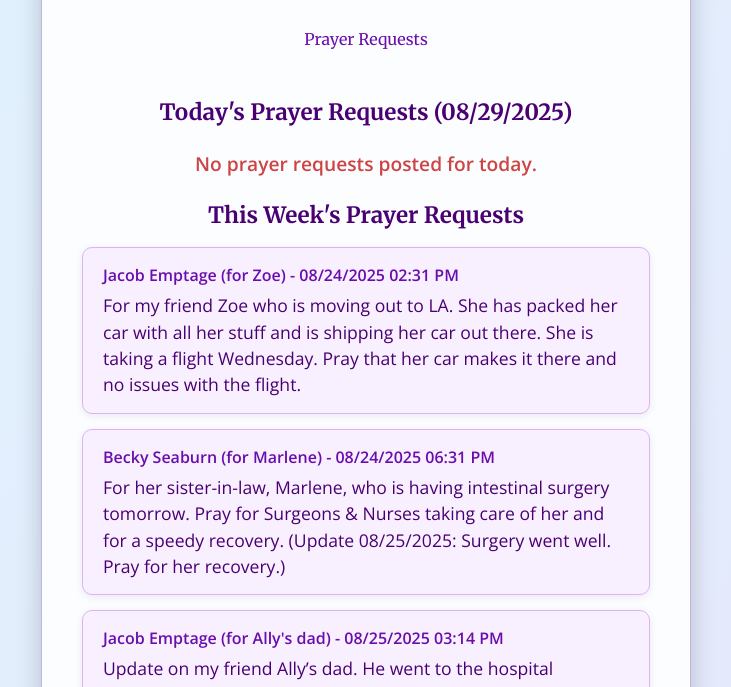
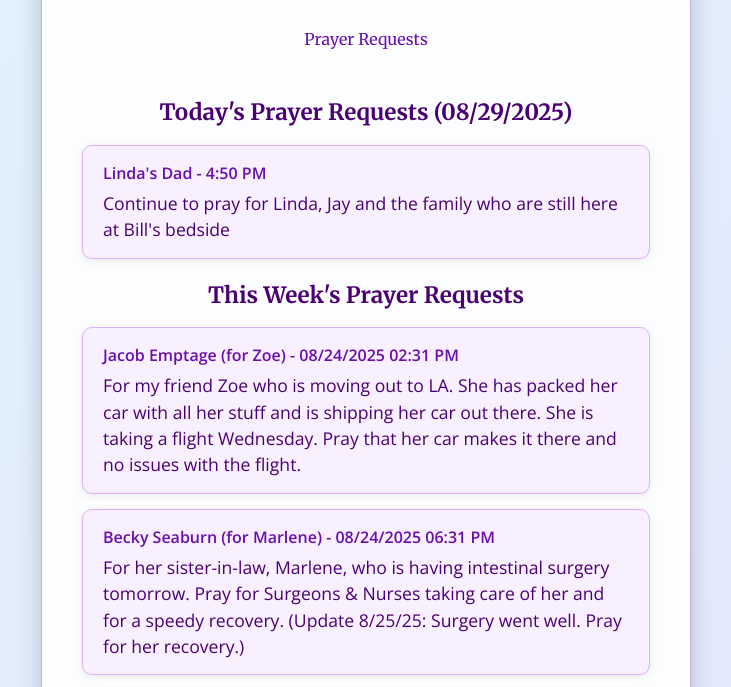
Before and after one commit to JacobEmptage/Faithfulmovement, a plain HTML site: page index.html in a window 1280 px wide. Shown: the part 107-794 px from the top of the page, without its empty margins (274-1005 px from the left). Drawn offline with nearby package versions, Linux system fonts and the light colour scheme.

Commit message:
Update index.html

```diff
--- a/index.html
+++ b/index.html
@@ -141,20 +141,23 @@
         // Date format: 'MM/DD/YYYY' (e.g., '08/28/2025')
         // Time format: 'HH:MM AM/PM' (e.g., '09:00 AM')
         const allPrayerRequestsData = [
-            // Prayer Request from Jacob Emptage (Update on Zoe) - 08/24/2025
+            // Prayer Request from Jacob Emptage (Update on Zoe) - 8/24/2025
             { Date: '08/24/2025', Time: '02:31 PM', Name: 'Jacob Emptage (for Zoe)', Request: 'For my friend Zoe who is moving out to LA. She has packed her car with all her stuff and is shipping her car out there. She is taking a flight Wednesday. Pray that her car makes it there and no issues with the flight.' },
 
-            // Prayer Request from Becky Seaburn (Marlene's Surgery) - 08/24/2025 with Update for 08/25/2025
-            { Date: '08/24/2025', Time: '06:31 PM', Name: 'Becky Seaburn (for Marlene)', Request: 'For her sister-in-law, Marlene, who is having intestinal surgery tomorrow. Pray for Surgeons & Nurses taking care of her and for a speedy recovery. (Update 08/25/2025: Surgery went well. Pray for her recovery.)' },
+            // Prayer Request from Becky Seaburn (Marlene's Surgery) - 8/24/2025 with Update for 8/25/2025
+            { Date: '08/24/2025', Time: '06:31 PM', Name: 'Becky Seaburn (for Marlene)', Request: 'For her sister-in-law, Marlene, who is having intestinal surgery tomorrow. Pray for Surgeons & Nurses taking care of her and for a speedy recovery. (Update 8/25/25: Surgery went well. Pray for her recovery.)' },
 
-            // Prayer Request from Jacob Emptage (Update on Ally's dad) - 08/25/2025
+            // Prayer Request from Jacob Emptage (Update on Ally's dad) - 8/25/2025
             { Date: '08/25/2025', Time: '03:14 PM', Name: 'Jacob Emptage (for Ally\'s dad)', Request: 'Update on my friend Ally’s dad. He went to the hospital yesterday and they said “They didn’t find anything that they considered to be an emergency but they do see issues with his lungs”. He needs to follow up with a specialist in a few months. They gave him an inhaler till then.' },
 
-            // Prayer Request from Jacob Emptage (for brother's dental issues) - 08/26/2025
+            // Prayer Request from Jacob Emptage (for brother's dental issues) - 8/26/2025
             { Date: '08/26/2025', Time: '04:30 PM', Name: 'Jacob Emptage (for brother)', Request: 'My brother went to the dentist because he was having pain. They found that his wisdom teeth and a few molars are really bad, infected, and very crowded. He needs to get his wisdom teeth taken out. Pray that everything goes well and that he is calm.' },
+            // Prayer request from pastor jay (For linda's family)
+            { Date: '08/28/2025', Time: '12:10 PM', Name: 'Pastor Jay (For Linda)', Request: 'Hospice told her to let family know Bill, Linda\'s Dad, is declining quickly and probably won\'t be long.'},
+            //update on lindas dad
+            { Date:'08/29/2025', Time: '4:50 PM', Name: 'Linda\'s Dad', Request: 'Continue to pray for Linda, Jay and the family who are still here at Bill\'s bedside'},
 
-            // Prayer request from Pastor Jay (For Linda's family - 08/28/2025 (TODAY)
-            { Date: '08/28/2025', Time: '12:10 PM', Name: 'Pastor Jay (For Linda)', Request: 'Hospice told her to let family know Bill, Linda\'s Dad, is declining quickly and probably won\'t be long.'},
+
 
             // Add your new prayer requests below this line:
             // { Date: 'MM/DD/YYYY', Time: 'HH:MM AM/PM', Name: 'Your Name', Request: 'Your prayer request.' },
@@ -162,12 +165,13 @@
         // --- END OF PRAYER REQUESTS ---
 
 
-        // Helper to format a Date object into 'MM/DD/YYYY' string for comparison and display
-        function formatJsDateToMDY(dateObj) {
-            const month = (dateObj.getMonth() + 1).toString().padStart(2, '0');
-            const day = dateObj.getDate().toString().padStart(2, '0');
-            const year = dateObj.getFullYear();
-            return `${month}/${day}/${year}`;
+        // Helper to format date as MM/DD/YYYY
+        function formatDate(date) {
+            const d = new Date(date);
+            const month = (d.getMonth() + 1).toString().padStart(2, '0');
+            const day = d.getDate().toString().padStart(2, '0');
+            const year = d.getFullYear();
+            return `${year}/${month}/${day}`; // Changed to YYYY/MM/DD for consistent parsing
         }
 
         // Helper to get Sunday of the current week (for weekly display)
@@ -185,38 +189,39 @@
             try {
                 // Parse dates and sort requests by Date and Time
                 const allRequests = allPrayerRequestsData.map(request => {
-                    // Directly use MM/DD/YYYY from request.Date for parsing
-                    const dateTimeString = `${request.Date} ${request.Time}`;
+                    // Combine date and time to create a sortable Date object
+                    // Ensure the date string is parsed correctly, as 'MM/DD/YYYY HH:MM AM/PM' might be ambiguous
+                    // Using 'YYYY/MM/DD' for consistency with formatDate for internal comparison
+                    const dateParts = request.Date.split('/');
+                    const formattedDateString = `${dateParts[2]}/${dateParts[0]}/${dateParts[1]} ${request.Time}`;
                     return {
                         ...request,
-                        fullDateTime: new Date(dateTimeString), // For sorting and comparison
+                        fullDateTime: new Date(formattedDateString), // For sorting
                         displayDate: request.Date // Keep original MM/DD/YYYY for display
                     };
                 }).sort((a, b) => a.fullDateTime - b.fullDateTime); // Sort ascending
 
                 const today = new Date();
-                const todayString = formatJsDateToMDY(today); // Today as 'MM/DD/YYYY' string
-
-                todayDateSpan.textContent = todayString; // Display today's date
-
-                const requestsForToday = allRequests.filter(req => req.displayDate === todayString);
+                const todayFormatted = formatDate(today); // YYYY/MM/DD for internal comparison
+                const displayTodayFormatted = `${(today.getMonth() + 1).toString().padStart(2, '0')}/${today.getDate().toString().padStart(2, '0')}/${today.getFullYear()}`; // MM/DD/YYYY for display
 
                 const sundayOfThisWeek = getSundayOfCurrentWeek();
-                sundayOfThisWeek.setHours(0, 0, 0, 0); // Normalize to start of day for comparison
+                sundayOfThisWeek.setHours(0, 0, 0, 0); // Reset time to 00:00:00 for accurate date comparison
 
-                const endOfToday = new Date();
-                endOfToday.setHours(23, 59, 59, 999); // Normalize to end of day for inclusive comparison
+                const requestsForToday = allRequests.filter(req => {
+                    const reqDate = new Date(req.fullDateTime);
+                    return formatDate(reqDate) === todayFormatted;
+                });
 
-                // Filter for this week, excluding today
                 const requestsForThisWeek = allRequests.filter(req => {
-                    const reqDate = req.fullDateTime; // Use the parsed Date object for comparison
-                    reqDate.setHours(0, 0, 0, 0); // Normalize to start of day for comparison
+                    const reqDate = new Date(req.fullDateTime);
+                    reqDate.setHours(0, 0, 0, 0); // Reset time to 00:00:00 for accurate date comparison
+                    return reqDate >= sundayOfThisWeek && reqDate <= today;
+                }).filter(req => formatDate(req.fullDateTime) !== todayFormatted); // Exclude today's requests if they are handled separately
 
-                    return reqDate >= sundayOfThisWeek && reqDate <= endOfToday;
-                }).filter(req => req.displayDate !== todayString); // Exclude today's requests from this list
+                // --- Display Logic ---
+                todayDateSpan.textContent = displayTodayFormatted;
 
-
-                // --- Display Logic for Today ---
                 if (requestsForToday.length > 0) {
                     todayPrayerList.innerHTML = requestsForToday.map(req => `
                         <li class="prayer-item">
@@ -224,13 +229,10 @@
                             <p class="prayer-request-text">${req.Request}</p>
                         </li>
                     `).join('');
-                    noTodayRequests.classList.add('hidden'); // Hide "No requests" message
                 } else {
-                    todayPrayerList.innerHTML = ''; // Clear list
-                    noTodayRequests.classList.remove('hidden'); // Show "No requests" message
+                    noTodayRequests.classList.remove('hidden');
                 }
 
-                // --- Display Logic for This Week ---
                 if (requestsForThisWeek.length > 0) {
                     weekPrayerList.innerHTML = requestsForThisWeek.map(req => `
                         <li class="prayer-item">
@@ -238,20 +240,18 @@
                             <p class="prayer-request-text">${req.Request}</p>
                         </li>
                     `).join('');
-                    noWeekRequests.classList.add('hidden'); // Hide "No requests" message
                 } else {
-                    weekPrayerList.innerHTML = ''; // Clear list
-                    noWeekRequests.classList.remove('hidden'); // Show "No requests" message
+                    noWeekRequests.classList.remove('hidden');
                 }
 
             } catch (error) {
                 console.error("Error displaying prayer requests:", error);
                 todayPrayerList.innerHTML = `<li class="no-requests text-center">There was an error loading prayer requests. Please check the data format.</li>`;
-                noTodayRequests.classList.remove('hidden');
-                weekPrayerList.innerHTML = ''; // Clear list
-                noWeekRequests.classList.remove('hidden');
+                noTodayRequests.classList.add('hidden');
+                noWeekRequests.classList.add('hidden');
             } finally {
-                // Initial loading spinner is always hidden
+                // Since this is HTML-managed, we don't need a loading spinner
+                // but if there were an issue with JS, it'd appear briefly.
             }
         }
 
```
